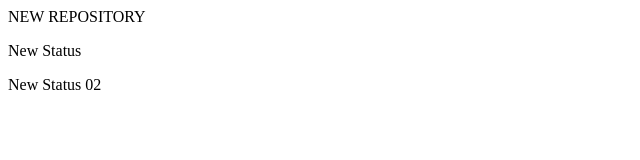
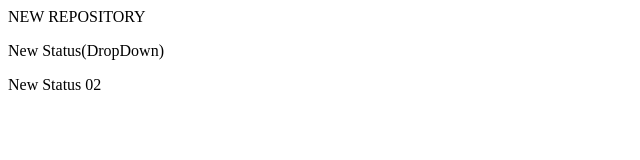
Before and after one commit to MalykaZaheerKhan/local-repo, a plain HTML site: page LocalRepo/index.html in a window 1280 px wide. Shown: the full height of the page, 0-640 px from the left. Drawn offline with Linux system fonts and the light colour scheme.

Commit message:
DropDOwn

```diff
--- a/LocalRepo/index.html
+++ b/LocalRepo/index.html
@@ -1,3 +1,3 @@
 <p>NEW REPOSITORY</p>
-<p> New Status</p>
+<p> New Status(DropDown)</p>
 <p> New Status 02</p>
```
